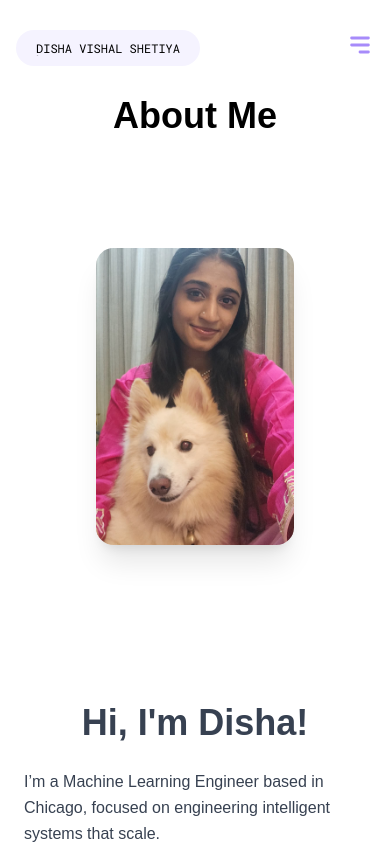
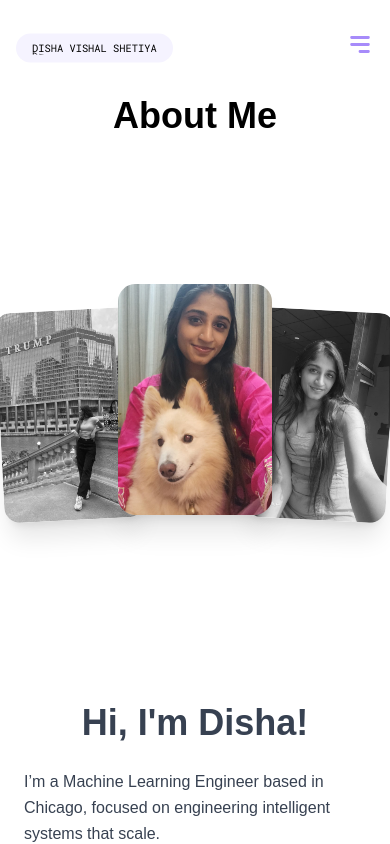
Before and after one commit to disha295/Portfolio, a React (Vite) app: page /about in a window 390 px wide. Shown: the top 844 px of the page. Built offline with nearby package versions, Linux system fonts and the light colour scheme; a web font is replaced by a local one.

Commit message:
fix: improve responsiveness and styling for About, Button, Hero, and Footer components

```diff
--- a/src/components/About.jsx
+++ b/src/components/About.jsx
@@ -24,9 +24,13 @@ const About = () => {
   };
 
   const getStyle = (offset) => {
-    const angle = offset * 6;
-    const x = offset * 320;
-    const y = Math.pow(offset, 2) * 10;
+    const width = window.innerWidth;
+    const isMobile = width < 640;
+    const isTablet = width < 1024;
+
+    const angle = offset * (isMobile ? 3 : 6);
+    const x = offset * (isMobile ? 120 : isTablet ? 520 : 320);
+    const y = Math.pow(offset, 2) * (isMobile ? 5 : 10);
     const scale = offset === 0 ? 1.1 : 1;
     const zIndex = 10 - Math.abs(offset);
     const grayscale = offset === 0 ? "none" : "grayscale(100%)";
@@ -60,7 +64,7 @@ const About = () => {
               src={images[imgIndex]}
               alt={`img-${imgIndex}`}
               onClick={() => rotate(offset)}
-              className="absolute w-[180px] sm:w-64 h-[270px] sm:h-96 object-cover rounded-2xl shadow-xl cursor-pointer"
+              className="absolute w-[140px] sm:w-64 h-[210px] sm:h-96 object-cover rounded-2xl shadow-xl cursor-pointer"
               style={getStyle(offset)}
             />
           );
--- a/src/components/Button.jsx
+++ b/src/components/Button.jsx
@@ -5,13 +5,13 @@ const Button = ({ id, title, leftIcon, containerClass }) => {
     <button
       id={id}
       className={clsx(
-        "group relative z-10 w-fit cursor-pointer overflow-hidden rounded-full bg-violet-50 px-5 sm:px-7 py-2.5 sm:py-3 text-black",
+        "group relative z-10 w-fit cursor-pointer overflow-hidden rounded-full bg-violet-50 px-4 sm:px-6 py-2 sm:py-2.5 text-black",
         containerClass
       )}
     >
-      <div className="flex items-center gap-2">
+      <div className="flex items-center gap-1.5 sm:gap-2">
         {leftIcon}
-        <span className="relative inline-flex overflow-hidden font-general text-xs uppercase">
+        <span className="relative inline-flex overflow-hidden font-general text-[0.65rem] sm:text-xs uppercase leading-tight">
           <div className="translate-y-0 skew-y-0 transition duration-500 group-hover:translate-y-[-160%] group-hover:skew-y-12">
             {title}
           </div>
--- a/src/components/Footer.jsx
+++ b/src/components/Footer.jsx
@@ -25,7 +25,7 @@ const Footer = () => {
         </div>
 
         {/* Right */}
-        <div className="flex flex-col items-end sm:items-end gap-2 text-gray-600 text-xs">
+        <div className="flex flex-col items-end gap-2 text-gray-600">
           <a
             href="/doc/DishaShetiya.pdf"
             target="_blank"
--- a/src/components/Hero.jsx
+++ b/src/components/Hero.jsx
@@ -13,17 +13,18 @@ const fonts = [
 
 const Hero = () => {
   const [fontIndex, setFontIndex] = useState(0);
+  const [videoHeight, setVideoHeight] = useState(null);
+  const videoRef = useRef(null);
+  const sectionRef = useRef(null);
   const intervalRef = useRef(null);
   const timeoutRef = useRef(null);
 
   const runFastFontCycle = () => {
     clearInterval(intervalRef.current);
     clearTimeout(timeoutRef.current);
-
     intervalRef.current = setInterval(() => {
       setFontIndex((prev) => (prev + 1) % fonts.length);
     }, 100);
-
     timeoutRef.current = setTimeout(() => {
       clearInterval(intervalRef.current);
     }, 2000);
@@ -37,40 +38,62 @@ const Hero = () => {
     };
   }, []);
 
+  // Resize logic
+  useEffect(() => {
+    const handleResize = () => {
+      if (window.innerWidth < 1024 && videoRef.current) {
+        setVideoHeight(videoRef.current.offsetHeight);
+      } else {
+        setVideoHeight(null);
+      }
+    };
+    handleResize();
+    window.addEventListener("resize", handleResize);
+    return () => window.removeEventListener("resize", handleResize);
+  }, []);
+
   return (
     <section
-      className="relative w-full h-screen overflow-hidden bg-black cursor-pointer"
+      ref={sectionRef}
+      className="relative w-full bg-black cursor-pointer"
       onClick={runFastFontCycle}
       onTouchStart={runFastFontCycle}
+      style={{
+        height: videoHeight ? `${videoHeight}px` : "100vh",
+      }}
     >
-      {/* Background Video */}
+      {/* Video */}
       <div className="absolute inset-0 z-0 overflow-hidden">
         <video
-          className="w-full h-full object-cover object-[center_top] sm:object-center"
+          ref={videoRef}
+          className="w-full h-auto object-contain lg:h-full lg:object-cover"
           src="/videos/Hero1.mp4"
           autoPlay
           muted
           loop
           playsInline
+          onLoadedMetadata={() => {
+            if (window.innerWidth < 1024 && videoRef.current) {
+              setVideoHeight(videoRef.current.offsetHeight);
+            }
+          }}
         />
       </div>
 
       {/* Overlay */}
-      <div className="absolute inset-0 bg-black opacity-50 z-10" />
+      <div className="absolute inset-0 bg-black/50 z-10 pointer-events-none" />
 
       {/* Content */}
-      <div className="absolute bottom-6 left-0 right-0 z-20 flex flex-col items-center text-center px-4 sm:px-6">
+      <div className="absolute inset-0 z-20 flex flex-col items-center justify-end text-center px-4 sm:px-6 pb-6">
         <h1
           className={`${fonts[fontIndex]} text-white text-[clamp(2.25rem,6vw,4.5rem)] tracking-tight leading-tight`}
         >
           Disha Vishal Shetiya
         </h1>
-
         <p className="mt-3 text-white text-sm sm:text-base md:text-lg max-w-xs sm:max-w-md md:max-w-xl">
           Machine learning engineer crafting intelligent pipelines for scalable
           AI solutions.
         </p>
-
         <div className="mt-5">
           <Button
             id="product-button"
--- a/src/index.css
+++ b/src/index.css
@@ -86,14 +86,15 @@ body {
     @apply relative ms-10 font-general text-lg uppercase text-violet-50 after:absolute after:-bottom-0.5 after:left-0 after:h-[2px] after:w-full after:origin-bottom-right after:scale-x-0 after:bg-violet-200 after:transition-transform after:duration-300 after:ease-[cubic-bezier(0.65_0.05_0.36_1)] hover:after:origin-bottom-left hover:after:scale-x-100  cursor-pointer;
   }
   .work-hover-btn {
-    @apply relative ms-10 font-general text-xs sm:text-left uppercase text-pink-800 after:absolute after:-bottom-0.5 after:left-0 after:h-[2px] after:w-full after:origin-bottom-right after:scale-x-0 after:bg-pink-800 after:transition-transform after:duration-300 after:ease-[cubic-bezier(0.65_0.05_0.36_1)] hover:after:origin-bottom-left hover:after:scale-x-100 cursor-pointer;
+    @apply relative ms-10 font-general w-fit text-xs sm:text-start uppercase text-pink-800 after:absolute after:-bottom-0.5 after:left-0 after:h-[2px] after:w-full after:origin-bottom-right after:scale-x-0 after:bg-pink-800 after:transition-transform after:duration-300 after:ease-[cubic-bezier(0.65_0.05_0.36_1)] hover:after:origin-bottom-left hover:after:scale-x-100 cursor-pointer;
   }
 
   .intro-hover-btn {
     @apply relative font-general text-xs uppercase text-pink-800 after:absolute after:-bottom-0.5 after:left-0 after:h-[2px] after:w-full after:origin-bottom-right after:scale-x-0 after:bg-pink-800 after:transition-transform after:duration-300 after:ease-[cubic-bezier(0.65_0.05_0.36_1)] hover:after:origin-bottom-left hover:after:scale-x-100 cursor-pointer;
   }
   .footer-hover-btn {
-    @apply relative font-general text-base uppercase text-black sm:items-end
+    @apply relative font-general uppercase text-black
+      w-fit sm:text-right text-sm
       after:absolute after:-bottom-0.5 after:left-0
       after:h-[2px] after:w-full after:origin-bottom-right after:scale-x-0
       after:bg-pink-800 after:transition-transform after:duration-300
```
